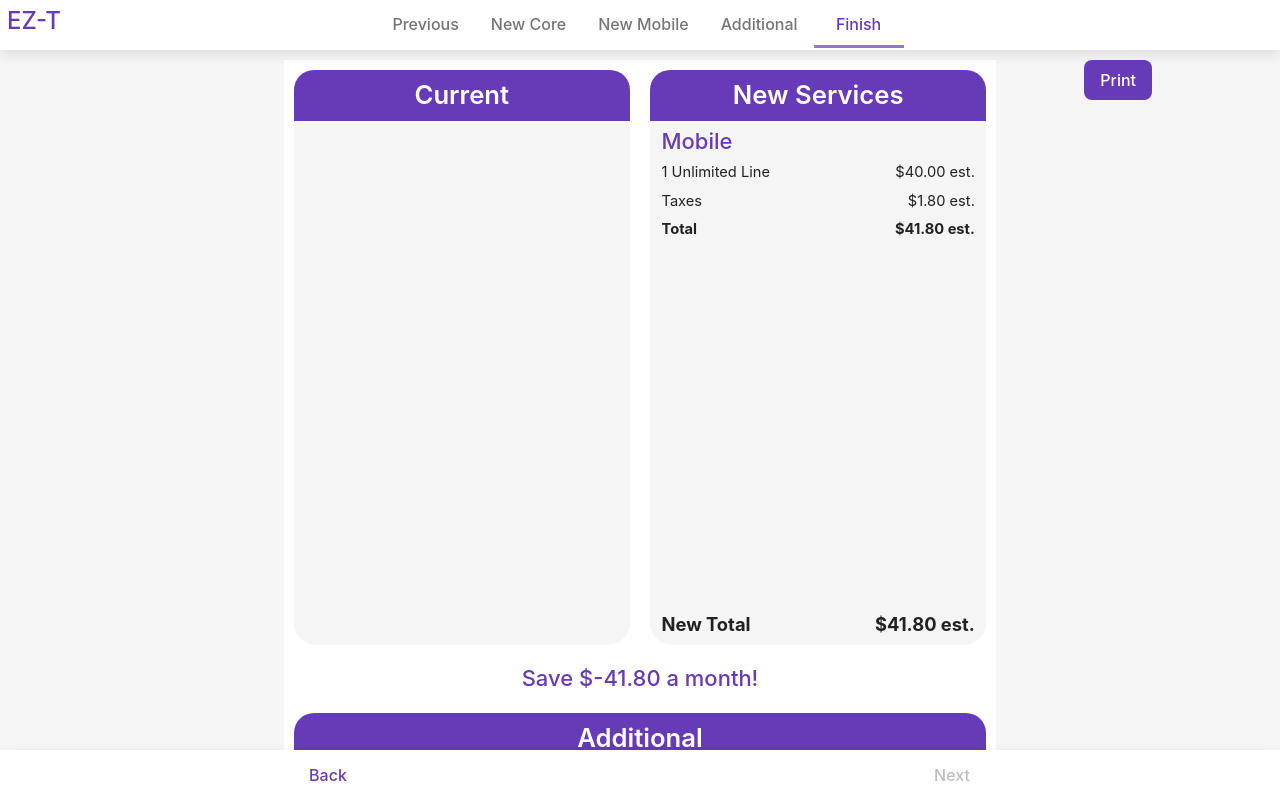
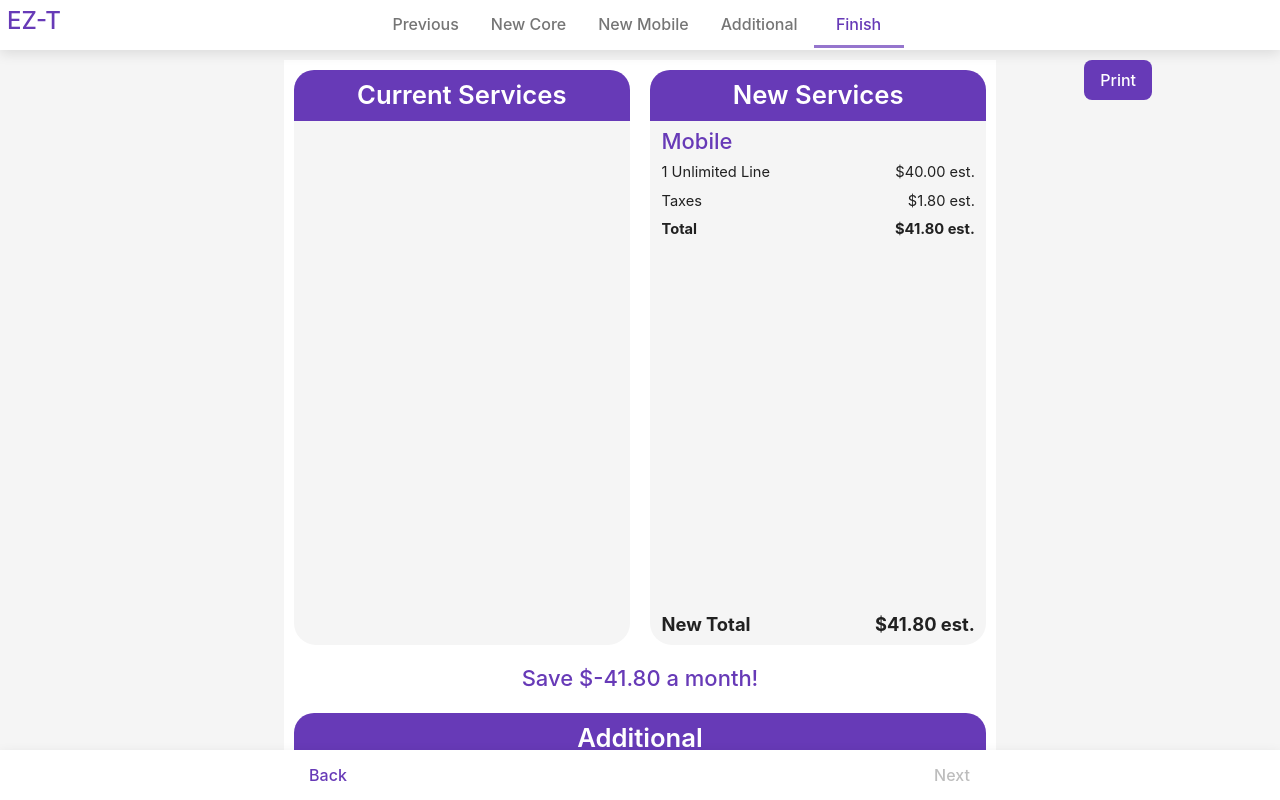
Before and after one commit to ryandw7/ezt2.0, a React app: page /finish in a window 1280 px wide. Shown: the top 800 px of the page. Built offline with nearby package versions, Linux system fonts and the light colour scheme.

Commit message:
add services after current to CurrentView header, add capital V to Tv and Extras

```diff
--- a/src/components/printout/CurrentView.js
+++ b/src/components/printout/CurrentView.js
@@ -9,7 +9,7 @@ const CurrentView = ({ className, data }) => {
     const { internet, internetCost, tv, tvCost, mobile, mobileCost, notes } = current;
 
     return (
-        <PrintBox header={"Current"} className={className}>
+        <PrintBox header={"Current Services"} className={className}>
              {(internet || internetCost) ? <>
                         <RowBox>
                             <Typography variant="h3">Internet</Typography>
@@ -22,7 +22,7 @@ const CurrentView = ({ className, data }) => {
                 </> : null}
                 {(tv || tvCost) ? <>
                         <RowBox>
-                            <Typography variant="h3">Tv and Extras</Typography>
+                            <Typography variant="h3">TV and Extras</Typography>
                         </RowBox>
                         <RowBox>
                             <Typography>{tv}</Typography>
```
